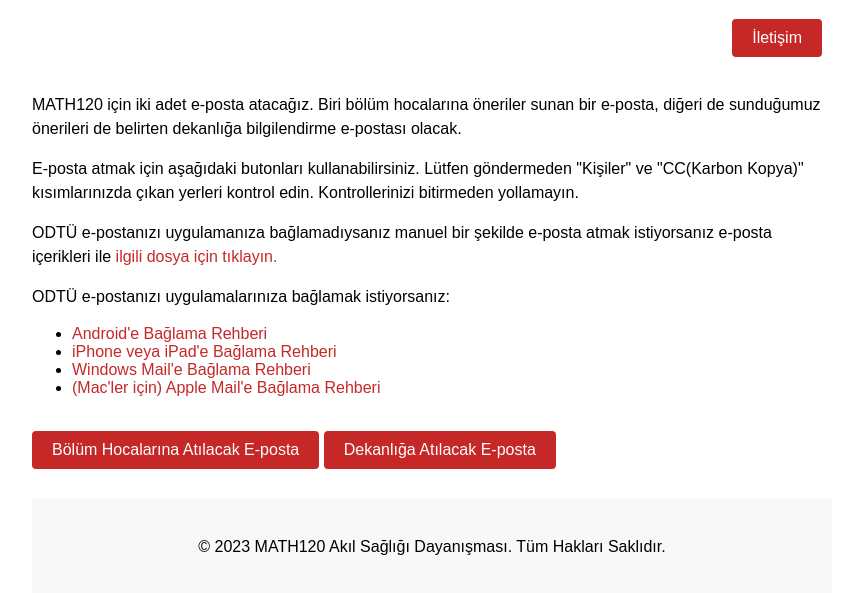
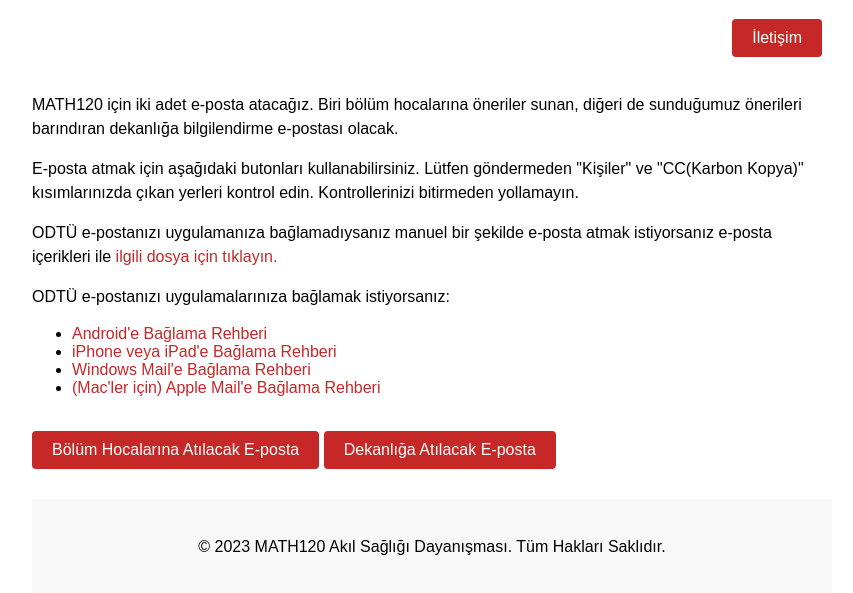
Before and after one commit to swixtop/MATH120-mail-calismasi, a plain HTML site: page index.html in a window 1280 px wide. Shown: the part 81-674 px from the top of the page, without its empty margins (208-1061 px from the left). Drawn offline with Linux system fonts and the light colour scheme.

Commit message:
Update index.html

```diff
--- a/index.html
+++ b/index.html
@@ -17,7 +17,7 @@
         </header>
         <main>
             <section>
-                <p>MATH120 için iki adet e-posta atacağız. Biri bölüm hocalarına öneriler sunan bir e-posta, diğeri de sunduğumuz önerileri de belirten dekanlığa bilgilendirme e-postası olacak.</p>
+                <p>MATH120 için iki adet e-posta atacağız. Biri bölüm hocalarına öneriler sunan, diğeri de sunduğumuz önerileri barındıran dekanlığa bilgilendirme e-postası olacak.</p>
                 <p>E-posta atmak için aşağıdaki butonları kullanabilirsiniz. Lütfen göndermeden "Kişiler" ve "CC(Karbon Kopya)" kısımlarınızda çıkan yerleri kontrol edin. Kontrollerinizi bitirmeden yollamayın.</p>
                 <p>ODTÜ e-postanızı uygulamanıza bağlamadıysanız manuel bir şekilde e-posta atmak istiyorsanız e-posta içerikleri ile <a href="https://docs.google.com/document/d/1BAyBlalGy_r9Vs3DBHZrAyGRW4Nnhrds23f32UdbuKY/edit?usp=sharing" target="_blank">ilgili dosya için tıklayın.</a></p>
                 <p>ODTÜ e-postanızı uygulamalarınıza bağlamak istiyorsanız:
```
